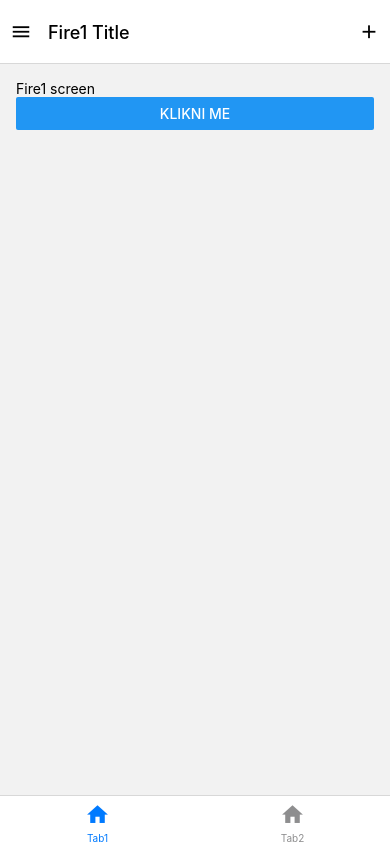
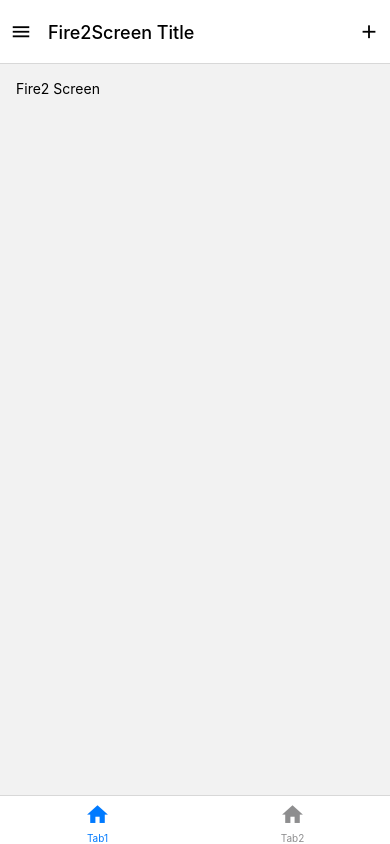
Before and after one commit to ikiboy012/ivan1, a React Native app: screen /Fire2Screen in a window 390 px wide. Built offline with nearby package versions, Linux system fonts and the light colour scheme.

Commit message:
Finished Fire2ScreenTest

```diff
--- a/src/screens/Tab1StackNav/Fire1Screen.tsx
+++ b/src/screens/Tab1StackNav/Fire1Screen.tsx
@@ -50,7 +50,7 @@ export function Fire1Screen(props: Props) {
                 <Button
                     title='Klikni me'
                     onPress={() => {
-                        props.navigation.push('Fire2Screen');
+                        props.navigation.navigate('Fire2Screen')
                     }}
                 />
             </ScrollView>
--- a/src/screens/Tab1StackNav/Fire2Screen.tsx
+++ b/src/screens/Tab1StackNav/Fire2Screen.tsx
@@ -22,9 +22,7 @@ type Props = CompositeScreenProps<
     BottomTabScreenProps<RootBottomTabParamList>
 >;
 
-export function Fire2ScreenScreen(props: Props) {
-
-
+export function Fire2Screen(props: Props) {
     // SCREEN OPTIONS: https://bit.ly/3jiMJVJ
     useEffect(() => {
         props.navigation.setOptions({
--- a/src/screens/Tab1StackNav/index.tsx
+++ b/src/screens/Tab1StackNav/index.tsx
@@ -1,7 +1,7 @@
 import { createStackNavigator } from '@react-navigation/stack';
 import { View } from 'react-native';
 import { Fire1Screen, Fire1ScreenParams } from './Fire1Screen';
-import { Fire2ScreenParams } from './Fire2Screen';
+import { Fire2Screen, Fire2ScreenParams } from './Fire2Screen';
 
 export type Tab1StackParamList = Readonly<{
     Fire1Screen: Fire1ScreenParams;
@@ -17,6 +17,7 @@ export function Tab1StackNav() {
         // API: https://bit.ly/3v8FPox
         <Stack.Navigator>
             <Stack.Screen name="Fire1Screen" component={Fire1Screen} />
+            <Stack.Screen name="Fire2Screen" component={Fire2Screen} />
         </Stack.Navigator>
     );
 };
```
